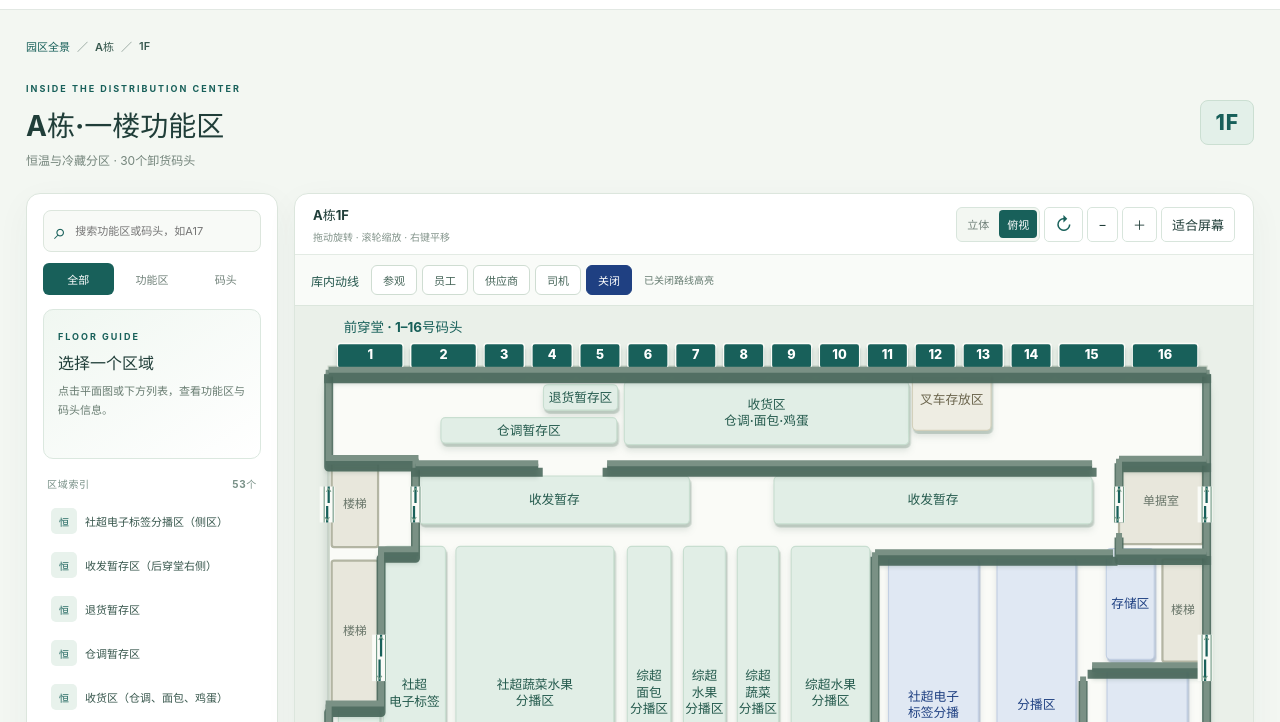
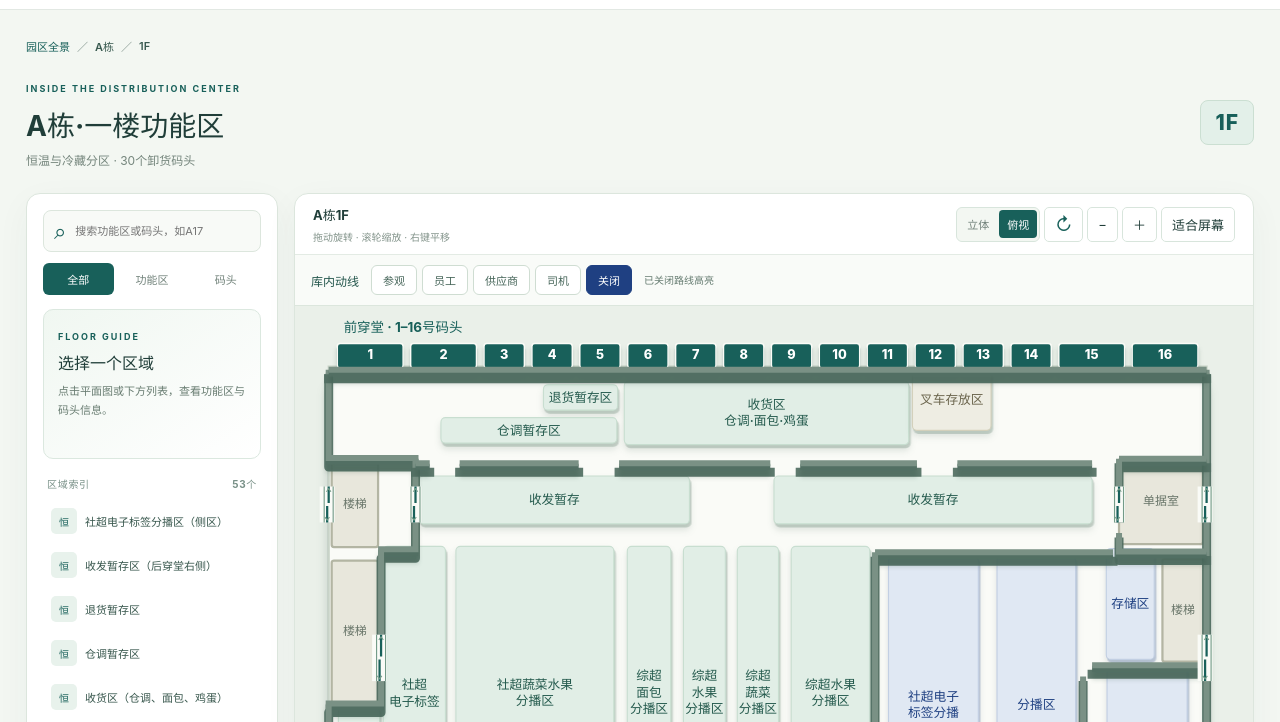
Before and after one commit to Pulterlin/map-crv, a plain HTML site: page preview/building.html in a window 1280 px wide. Shown: the part 78-800 px from the top of the page. Drawn offline with Linux system fonts and the light colour scheme.

Commit message:
Align front warehouse entrances with rear corridor openings

```diff
--- a/preview/building.html
+++ b/preview/building.html
@@ -17,6 +17,6 @@
     </div>
     <p id="floor-note" class="floor-note"></p>
   </main>
-  <script type="module" src="building.js?v=20261016-4"></script>
+  <script type="module" src="building.js?v=20261019-1"></script>
 </body>
 </html>
--- a/preview/building.js
+++ b/preview/building.js
@@ -1,4 +1,4 @@
-import {floorPlans} from './floor-data.js?v=20261016-2';
+import {floorPlans} from './floor-data.js?v=20261019-1';
 
 const $=id=>document.getElementById(id);
 const building=new URLSearchParams(location.search).get('building')||'a';
@@ -52,7 +52,7 @@ else{
   const g=svg('g',{class:'floor-dock','data-id':d.id,role:'button',tabindex:'0','aria-label':d.name});g.append(svg('rect',{x:d.x,y:d.y,width:d.w,height:d.h,rx:4}));const t=svg('text',{x:d.x+d.w/2,y:d.y+d.h/2});t.textContent=d.number;g.append(t);g.addEventListener('click',()=>choose(d));g.addEventListener('keydown',event=>{if(event.key==='Enter'||event.key===' '){event.preventDefault();choose(d);}});diagram.append(g);nodes.set(d.id,g);
  }
  // Structural partitions stay separate from functional zones; gaps represent openings.
- for(const d of ['M370 250V368H486V490H440V696H370V1058H765 M955 1058H1005V1178H1543V250','M370 250H1543','M486 375H650 M742 375H1100 M1100 375H1390','M1100 494H1418 M1100 494V890 M1100 920V940','M1378 660V895 M1378 925V1058','M1390 645H1543','M370 938H505 M545 938H704 M758 938H960 M1000 938H1156 M1210 938H1418 M1468 938H1543','M1426 369H1543 M1426 369V436 M1426 468V493H1543','M765 1058V995H950V1058','M1005 1058H1193 M1253 1058H1332 M1455 1058H1543']){
+ for(const d of ['M370 250V368H486V490H440V696H370V1058H765 M955 1058H1005V1178H1543V250','M370 250H1543','M486 375H505 M545 375H704 M758 375H960 M1000 375H1156 M1210 375H1390','M1100 494H1418 M1100 494V890 M1100 920V940','M1378 660V895 M1378 925V1058','M1390 645H1543','M370 938H505 M545 938H704 M758 938H960 M1000 938H1156 M1210 938H1418 M1468 938H1543','M1426 369H1543 M1426 369V436 M1426 468V493H1543','M765 1058V995H950V1058','M1005 1058H1193 M1253 1058H1332 M1455 1058H1543']){
   diagram.append(svg('path',{d,transform:'translate(0 12)',class:'plan-wall-side'}));
   diagram.append(svg('path',{d,class:'plan-wall'}));
  }
--- a/preview/floor-data.js
+++ b/preview/floor-data.js
@@ -34,5 +34,5 @@ const rearMain=[30,29,28,27].map((number,i)=>({id:'dock'+number,number,type:'doc
 const rearExtension=Array.from({length:9},(_,i)=>({id:'dock'+(26-i),number:26-i,type:'dock',name:'A'+(26-i)+'号码头',group:'后穿堂·一楼外扩侧',photo:'A栋1楼后穿堂.jpg',x:1018+i*61,y:1201,w:52,h:43}));
 const endDock={id:'dock17',number:17,type:'dock',name:'A17号码头',group:'后穿堂·一楼外扩端面',photo:'A栋1楼后穿堂.jpg',x:1545,y:1151,w:49,h:29};
 export const floorPlans={
- a:{building:'a',buildingName:'A栋',title:'A栋·一楼功能区',floor:'1F',subtitle:'恒温与冷藏分区 · 30个卸货码头',viewBox:[325,165,1280,1110],zones:aZones,docks:[...frontDocks,...rearMain,...rearExtension,endDock],routes:{visitor:{name:'参观路线',path:'M1582 464 H1040 V350 H875 V465 H765 V495 H530 V900 H1183 V965 H1228 V1120 H1582',start:[1582,464],end:[1582,1120]}},note:'依据一楼平面图绘制，保留库板分隔与通道；尺寸为导览示意。'}
+ a:{building:'a',buildingName:'A栋',title:'A栋·一楼功能区',floor:'1F',subtitle:'恒温与冷藏分区 · 30个卸货码头',viewBox:[325,165,1280,1110],zones:aZones,docks:[...frontDocks,...rearMain,...rearExtension,endDock],routes:{visitor:{name:'参观路线',path:'M1582 464 H980 V350 H731 V465 H765 V495 H530 V900 H1183 V965 H1228 V1120 H1582',start:[1582,464],end:[1582,1120]}},note:'依据一楼平面图绘制，保留库板分隔与通道；尺寸为导览示意。'}
 };
```
